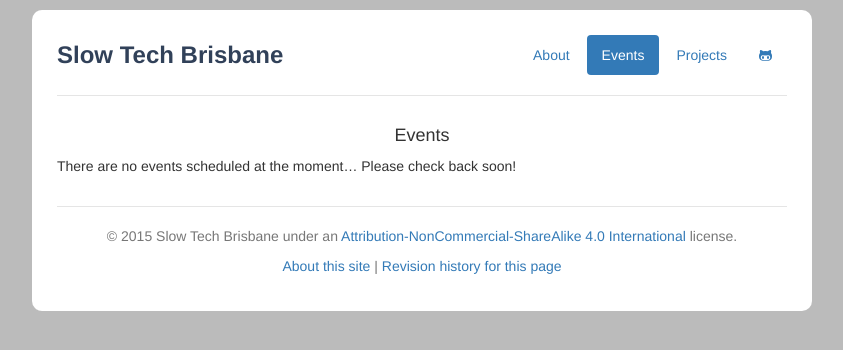
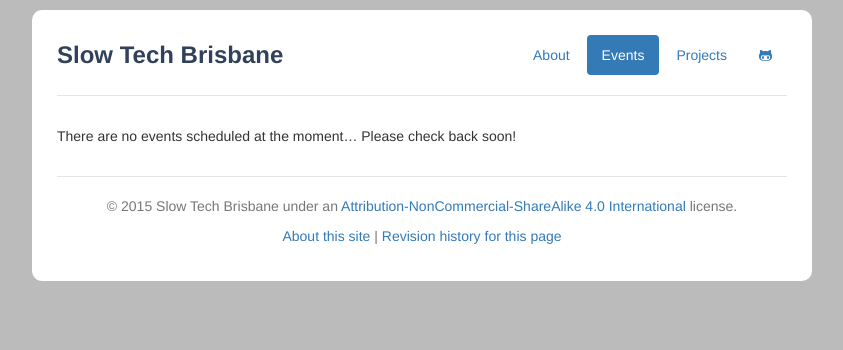
Before and after one commit to slowtechbne/slowtechbne.github.io, a Jekyll site: the page built from events.md, in a window 1280 px wide. Shown: the top 350 px of the page, without its empty margins (218-1061 px from the left). Built offline with Jekyll 4.4.1, drawn with Linux system fonts in a browser that asks for light colours.

Commit message:
Removed page titles, redundant given active navs.

```diff
--- a/_layouts/page.html
+++ b/_layouts/page.html
@@ -1,7 +1,5 @@
 ---
 layout: default
 ---
-<div class="post">
-  <h4 class="post-title" align="center">{{ page.title }}</h4>
-  {{ content }}
-</div>
+
+{{ content }}
```
